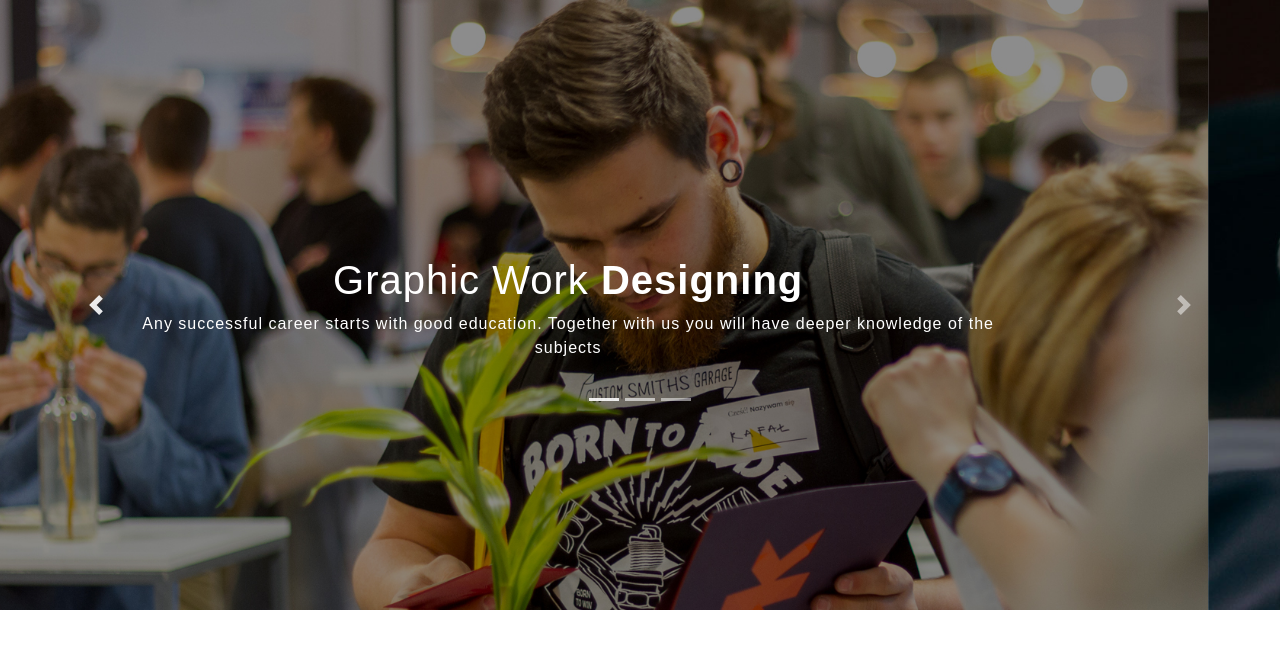
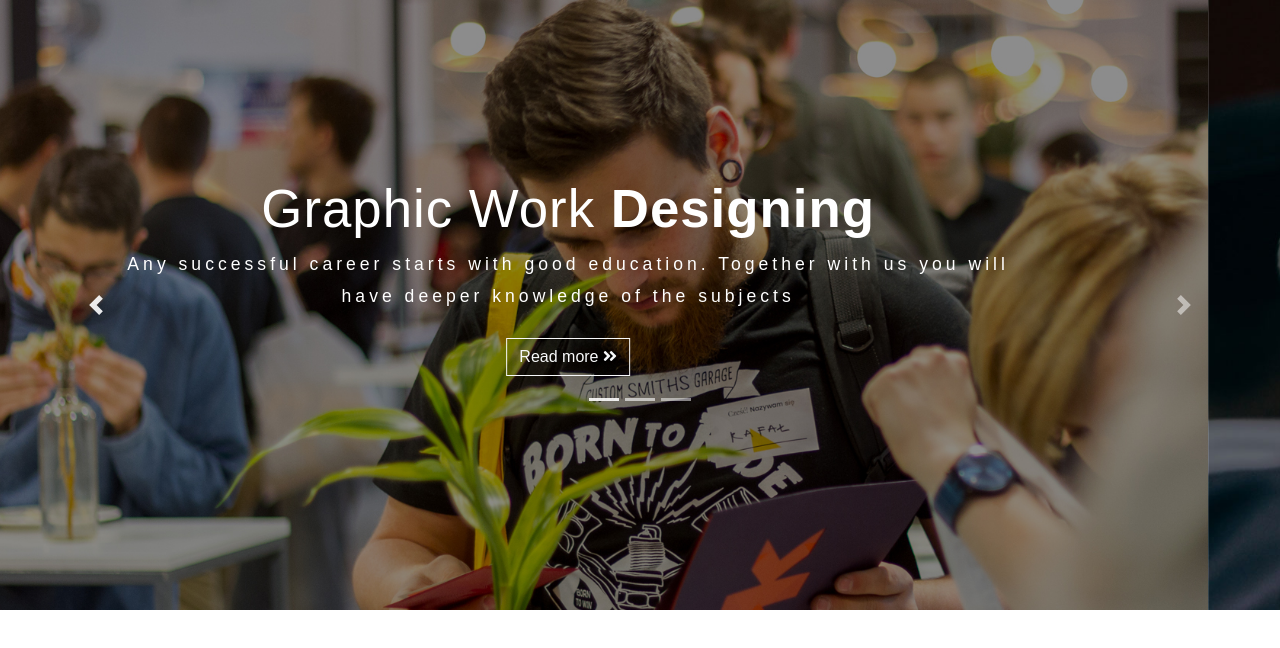
Before and after one commit to tyler4web/cyberLearn_khoa3_bootstrap, a plain HTML site: page index.html in a window 1280 px wide. Drawn offline with nearby package versions, Linux system fonts and the light colour scheme.

Commit message:
did carousel ( working on model message)

```diff
--- a/css/index.css
+++ b/css/index.css
@@ -120,6 +120,27 @@ nav #navbarNav .navbar-nav .active .nav-item__line {
   bottom: 30%;
 }
 
+.carousel-caption__config h1 {
+  font-weight: normal;
+  font-size: 3.3em;
+}
+
+.carousel-caption__config p {
+  font-size: 1.1em;
+  letter-spacing: 4px;
+  line-height: 1.8em;
+}
+
+.btn__readMore {
+  border-radius: 0%;
+  margin-top: 10px;
+  transition: all 0.5s;
+}
+
+.btn__readMore:hover {
+  background-color: var(--primary-color);
+  color: white;
+}
 /* MEDIA QUERY */
 @media screen and (min-width: 750px) and (max-width: 1120px) {
   .navbar-brand__logo h1 {
--- a/index.html
+++ b/index.html
@@ -111,6 +111,9 @@
               Any successful career starts with good education. Together with us
               you will have deeper knowledge of the subjects
             </p>
+            <button class="btn btn-outline-light btn__readMore">
+              Read more <i class="fa fa-angle-double-right"></i>
+            </button>
           </div>
         </div>
         <div class="carousel-item">
@@ -123,6 +126,9 @@
               Any successful career starts with good education. Together with us
               you will have deeper knowledge of the subjects
             </p>
+            <button class="btn btn-outline-light btn__readMore">
+              Read more <i class="fa fa-angle-double-right"></i>
+            </button>
           </div>
         </div>
         <div class="carousel-item">
@@ -135,6 +141,9 @@
               Any successful career starts with good education. Together with us
               you will have deeper knowledge of the subjects
             </p>
+            <button class="btn btn-outline-light btn__readMore">
+              Read more <i class="fa fa-angle-double-right"></i>
+            </button>
           </div>
         </div>
       </div>
```
